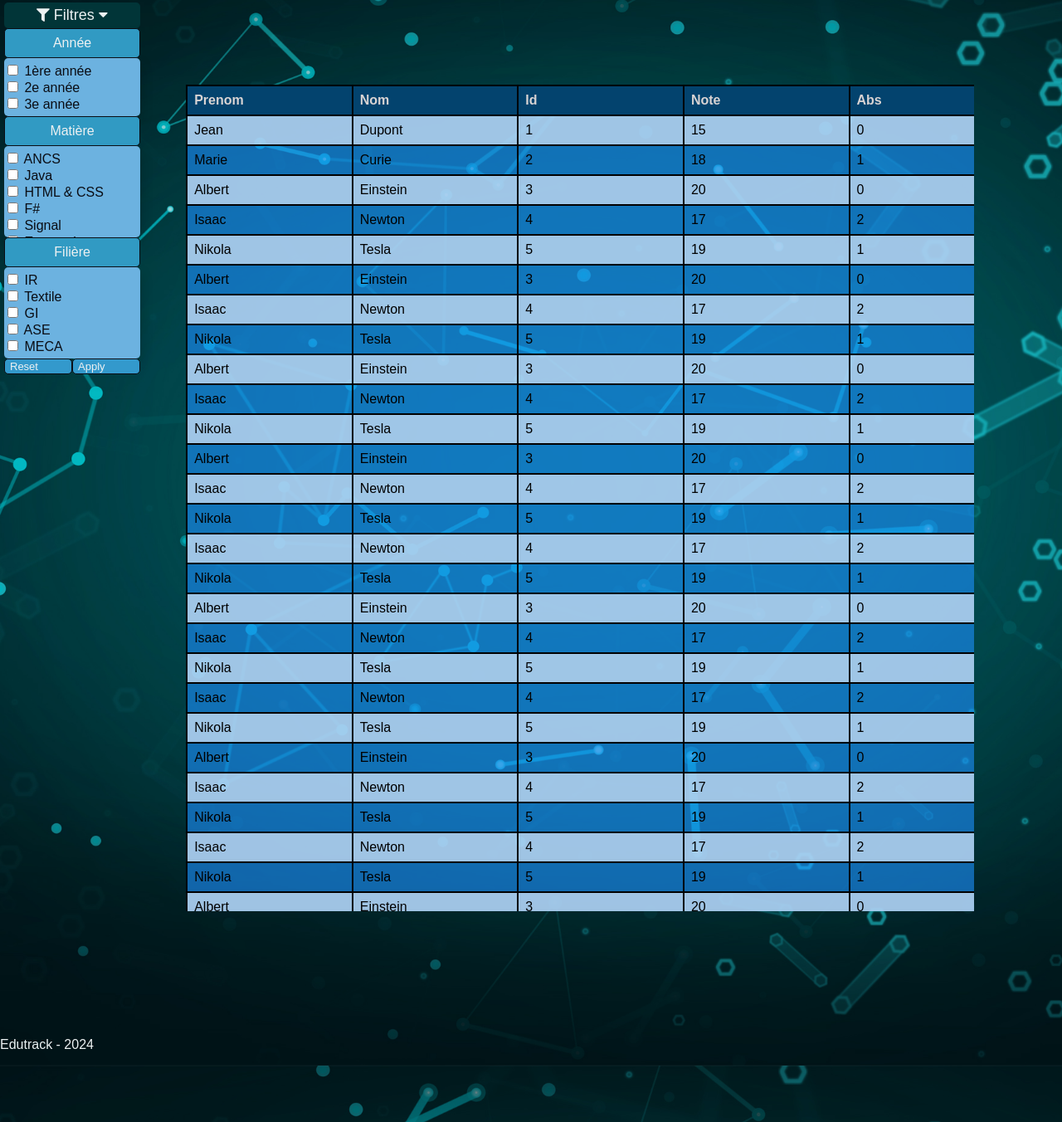
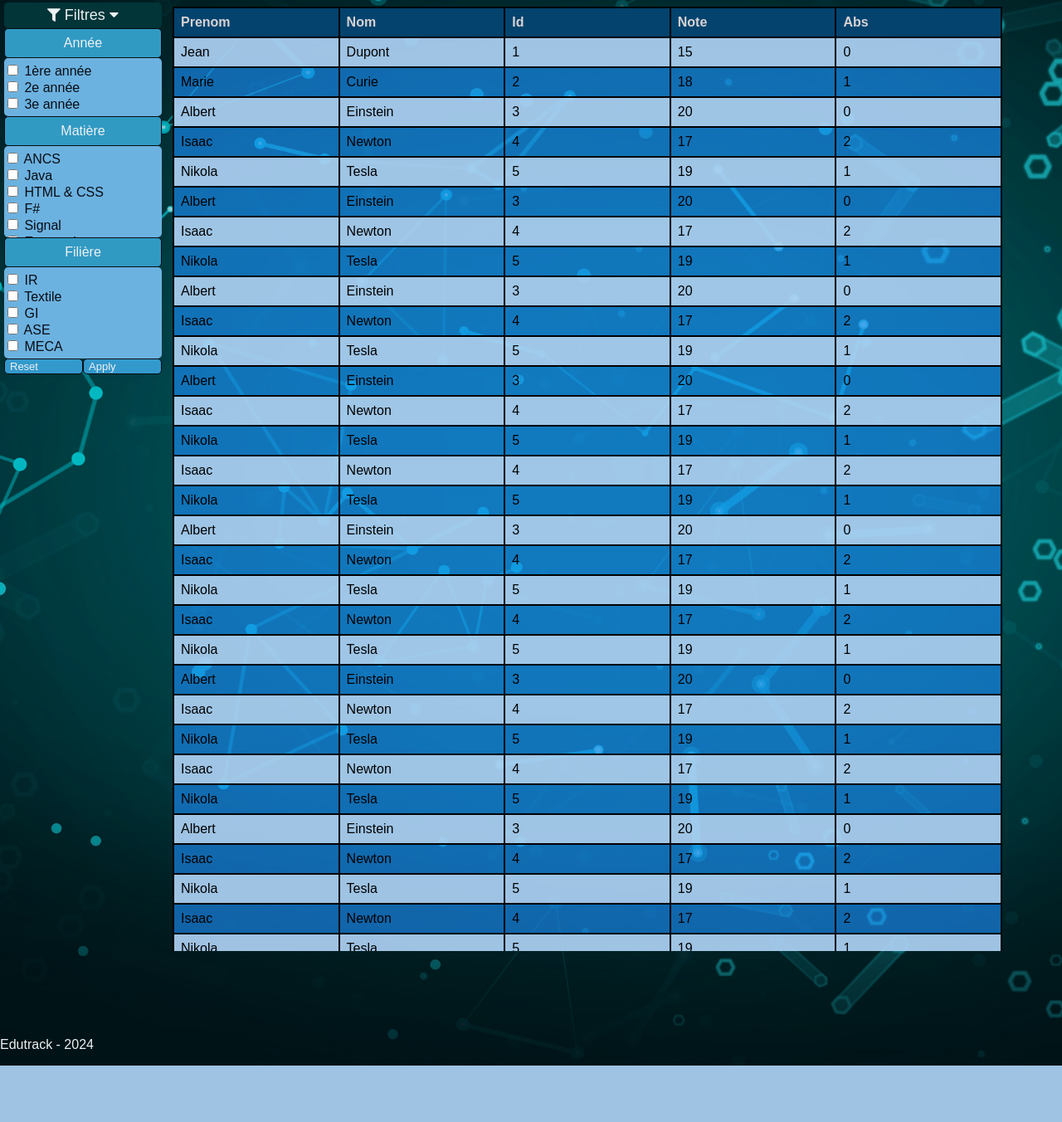
Before and after one commit to Aruuuux/IR1-Projet-Fin-Annee, a Django app: page /user/main/ in a window 1280 px wide. Shown: the part 138-1490 px from the top of the page at 83% size. After the commit the page ends 1422 px from the top, so only its background shows below. Run offline with Django 4.2, Linux system fonts and the light colour scheme.

Commit message:
table main ok

```diff
--- a/Django/projet/user/static/user/mainstyle.css
+++ b/Django/projet/user/static/user/mainstyle.css
@@ -158,7 +158,6 @@
 
 #main-content {
     width: 100vw;
-    height: calc(100vh - 70px);
     box-sizing: border-box;
     display:flex;
 }
@@ -186,23 +185,20 @@
 
 #tableau {
     position:absolute;
-    margin-top:6%;
+    margin: 8px;
     /*width: calc(100% - 300px);*/
-    height: 70vh;
+    height: 80vh;
     flex-grow:1;
     overflow: scroll; /* Force la barre de défilement à être toujours visible */
     z-index: 0; /* Cela place #tableau en dessous de #left-menu */
 }
 #tableau-wrapper {
     overflow-x: auto; /* Ajoute une barre de défilement horizontale si nécessaire */
-    width: 100%;
     height: 70vh;
-    margin-top:2%;
 }
 table {
     width: 100%;
     border-collapse: collapse;
-    margin-left: 5%;
     min-width: 1000px;
     min-height: 400px;
 }
```
